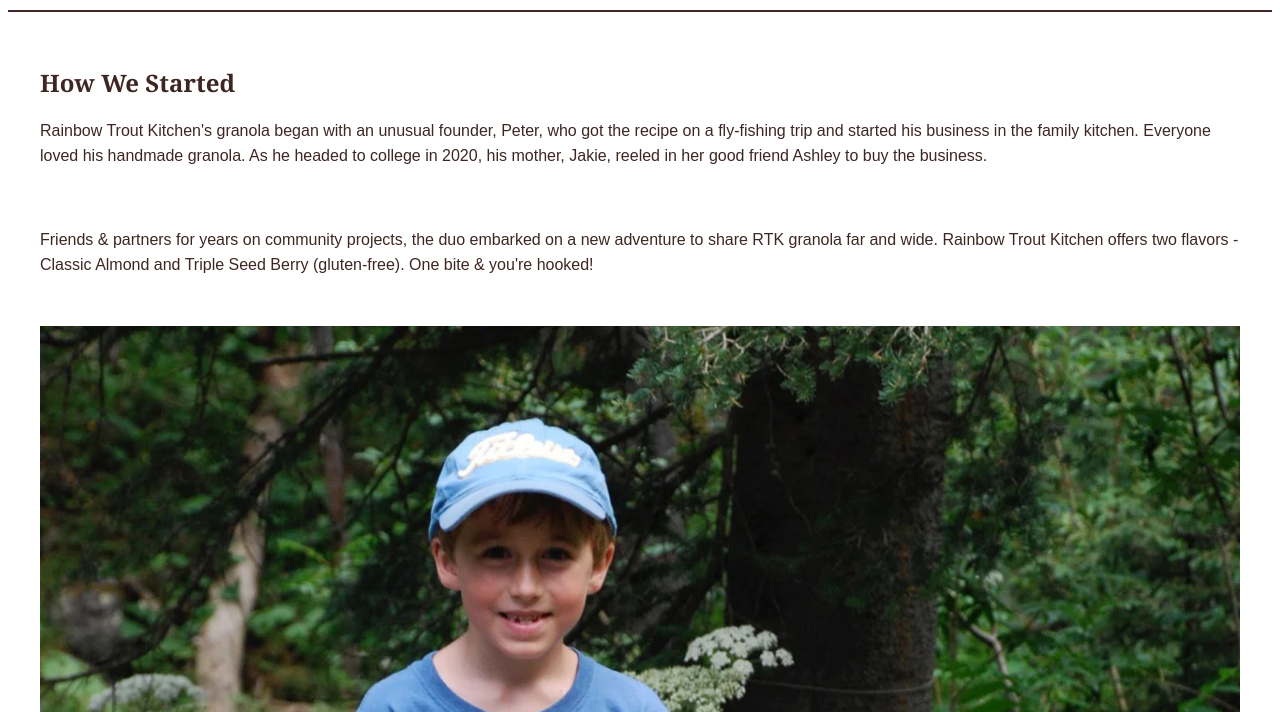
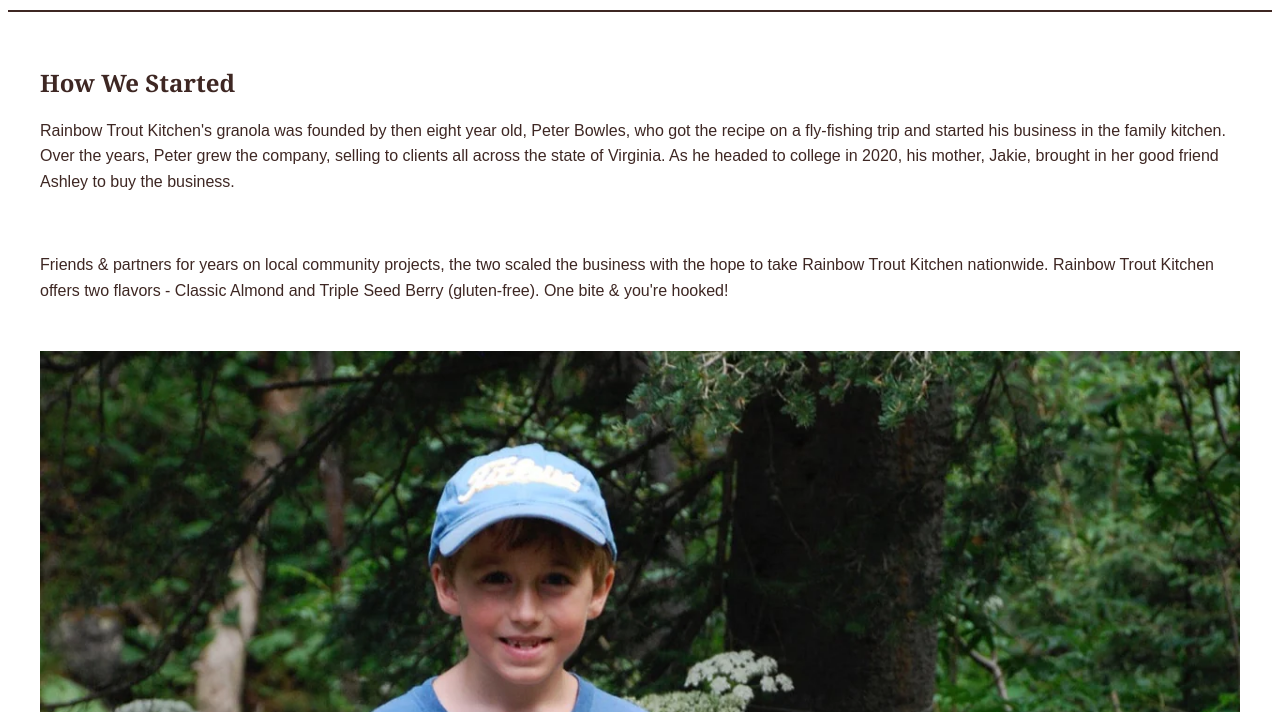
Before and after one commit to hudsonmaebius/Comp126FinalProject, a plain HTML site: page story.html in a window 1280 px wide. Shown: the part 88-800 px from the top of the page. Drawn offline with Linux system fonts and the light colour scheme.

Commit message:
Update story.html

```diff
--- a/story.html
+++ b/story.html
@@ -25,10 +25,12 @@
             <h1>How We Started</h1>
 
 
-            <p>Rainbow Trout Kitchen's granola began with an unusual founder, Peter, who got the recipe on a fly-fishing trip and started his business in the family kitchen. Everyone loved his handmade granola. As he headed to college in 2020, his mother, Jakie, reeled in her good friend Ashley to buy the business.
+            <p>Rainbow Trout Kitchen's granola was founded by then eight year old, Peter Bowles, who got the recipe on a fly-fishing trip and started his business in the family kitchen. Over the years, Peter grew the company, selling to clients all across the state of Virginia. As he headed to college in 2020, his mother, Jakie, brought in her good friend Ashley to buy the business.
+
 </p>
             <br>
-            <p>Friends & partners for years on community projects, the duo embarked on a new adventure to share RTK granola far and wide. Rainbow Trout Kitchen offers two flavors - Classic Almond and Triple Seed Berry (gluten-free). One bite & you're hooked!
+            <p>Friends & partners for years on local community projects, the two scaled the business with the hope to take Rainbow Trout Kitchen nationwide. Rainbow Trout Kitchen offers two flavors - Classic Almond and Triple Seed Berry (gluten-free). One bite & you're hooked!
+
 </p>
         </section>
         <img src="Story.jpg" alt="Our founder when he was 8 standing outside" style="margin-bottom: 20px;">
```
